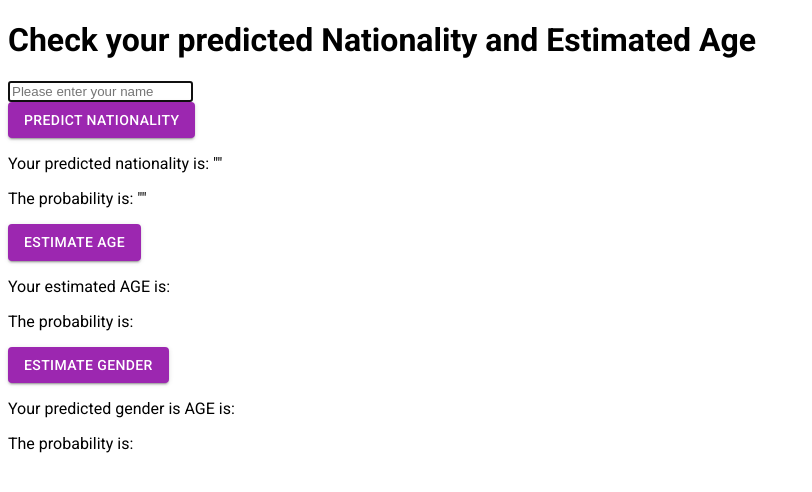
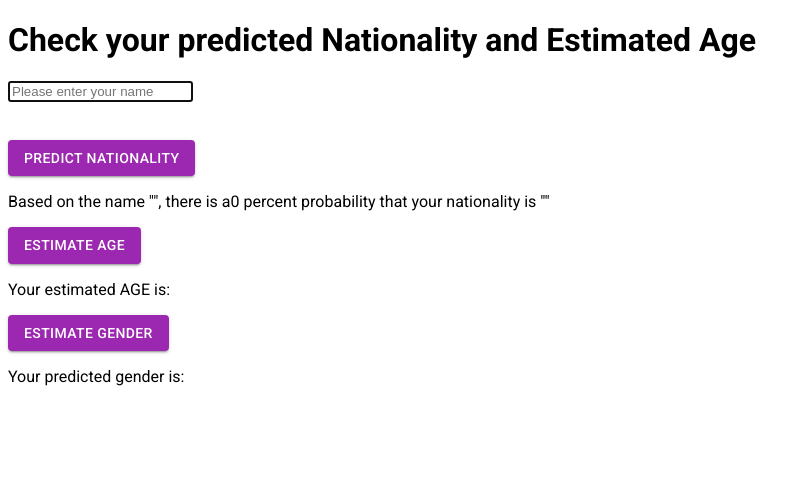
Before and after one commit to Elyk-Adnuram/Predictable_app, a React (Create React App) app: page / in a window 1280 px wide. Shown: the top 492 px of the page, without its empty margins (0-812 px from the left). Built offline with nearby package versions, Linux system fonts and the light colour scheme.

Commit message:
update components

```diff
--- a/src/App.js
+++ b/src/App.js
@@ -27,6 +27,8 @@ function App() {
         aria-required
       />
       <br />
+      <br />
+      <br />
       <Nationality name={name} />
       <Age name={name} />
       <Gender name={name} />
--- a/src/components/Age.js
+++ b/src/components/Age.js
@@ -1,6 +1,7 @@
 import React from "react";
 import { useState } from "react";
 import CustomizedButtons from "./Button";
+
 const Age = ({ name }) => {
   // state created to display API data as an object to cater for the different properties returned from api
   const [ageInfo, setAgeInfo] = useState("");
@@ -11,7 +12,7 @@ const Age = ({ name }) => {
       if (name !== "") {
         const res = await fetch(`https://api.agify.io?name=${name}`);
         const data = await res.json();
-        setAgeInfo(data); // setNationality will set the state for displaying the API data
+        setAgeInfo(JSON.stringify(data.age)); // setNationality will set the state for displaying the API data
         console.log(ageInfo);
       } else {
         alert("Please enter a surname");
@@ -23,10 +24,9 @@ const Age = ({ name }) => {
 
   return (
     <>
-      <CustomizedButtons onClick={fetchAgeData} buttonName="Estimate Age" />
+      <CustomizedButtons handleClick={fetchAgeData} buttonName="Estimate Age" />
 
-      <p>Your estimated AGE is: {}</p>
-      <p>The probability is: {}</p>
+      <p>Your estimated AGE is: {ageInfo}</p>
     </>
   );
 };
--- a/src/components/Button.js
+++ b/src/components/Button.js
@@ -11,6 +11,10 @@ const ColorButton = styled(Button)(({ theme }) => ({
   },
 }));
 
-export default function CustomizedButtons({ buttonName }) {
-  return <ColorButton variant="contained">{buttonName}</ColorButton>;
+export default function CustomizedButtons({ buttonName, handleClick }) {
+  return (
+    <ColorButton variant="contained" onClick={handleClick}>
+      {buttonName}
+    </ColorButton>
+  );
 }
--- a/src/components/Gender.js
+++ b/src/components/Gender.js
@@ -12,7 +12,7 @@ const Gender = ({ name }) => {
       if (name !== "") {
         const res = await fetch(`https://api.genderize.io?name=${name}`);
         const data = await res.json();
-        setGenderInfo(data); // setGender will set the state for displaying the API data
+        setGenderInfo(JSON.stringify(data.gender)); // setGender will set the state for displaying the API data
         console.log(genderInfo);
       } else {
         alert("Please enter a surname");
@@ -24,9 +24,8 @@ const Gender = ({ name }) => {
 
   return (
     <>
-      <CustomizedButtons onClick={fetchGenderData} buttonName="Estimate Gender" />
-      <p>Your predicted gender is AGE is: {}</p>
-      <p>The probability is: {}</p>
+      <CustomizedButtons handleClick={fetchGenderData} buttonName="Estimate Gender" />
+      <p>Your predicted gender is: {genderInfo}</p>
     </>
   );
 };
--- a/src/components/Nationality.js
+++ b/src/components/Nationality.js
@@ -26,9 +26,13 @@ const Nationality = ({ name }) => {
 
   return (
     <>
-      <CustomizedButtons onClick={fetchNationalityData} buttonName="Predict Nationality" />
-      <p>Your predicted nationality is: {JSON.stringify(nationalityInfo.country_id)}</p>
-      <p>The probability is: {JSON.stringify(nationalityInfo.probability)}</p>
+      <CustomizedButtons handleClick={fetchNationalityData} buttonName="Predict Nationality" />
+
+      <p>
+        Based on the name "{name}", there is a
+        {Math.round(Number(nationalityInfo.probability) * 100)} percent probability that your
+        nationality is {JSON.stringify(nationalityInfo.country_id)}
+      </p>
     </>
   );
 };
```
